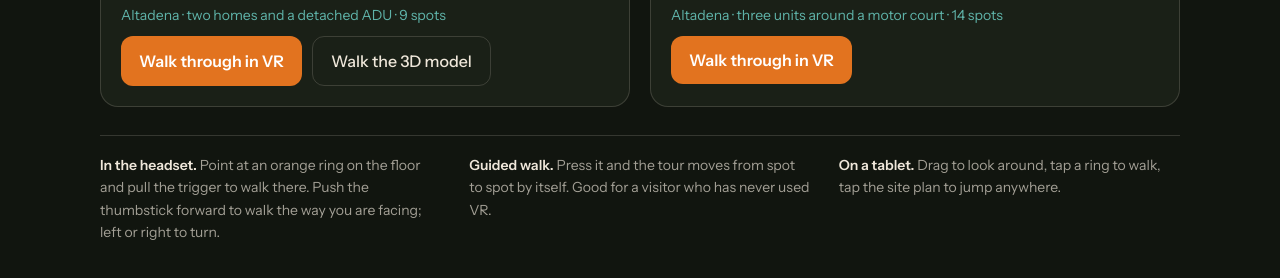
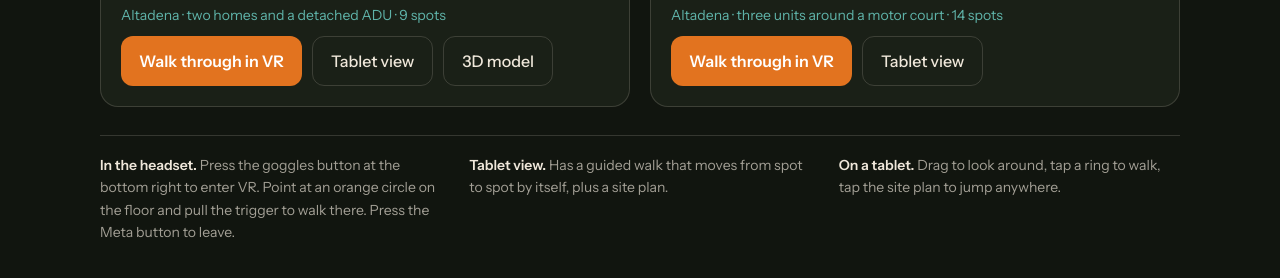
Before and after one commit to ypan-design/yds-vr, a plain HTML site: page index.html in a window 1280 px wide. Shown: the part 584-862 px from the top of the page. Drawn offline with Linux system fonts and the light colour scheme.

Commit message:
Add index.html

```diff
--- a/index.html
+++ b/index.html
@@ -27,13 +27,13 @@ a.btn:focus-visible{outline:2px solid var(--teal);outline-offset:2px}
 <p>Put on the headset, pick a project and press <b>Enter VR</b>. Each walkthrough is built from the Revit model and rendered at the real site.</p></header>
 <section class="grid">
  <article class="proj"><img src="pano/dolores/cover.jpg" alt="Front yard view of the Dolores Drive homes"><div class="body"><h2>Dolores Drive</h2><div class="meta">Altadena · two homes and a detached ADU · 9 spots</div>
-  <div class="actions"><a class="btn" href="tour.html?p=dolores">Walk through in VR</a><a class="btn alt" href="model.html">Walk the 3D model</a></div></div></article>
+  <div class="actions"><a class="btn" href="vr.html?p=dolores">Walk through in VR</a><a class="btn alt" href="tour.html?p=dolores">Tablet view</a><a class="btn alt" href="model.html">3D model</a></div></div></article>
  <article class="proj"><img src="pano/mariposa/cover.jpg" alt="Motor court view of the Mariposa Street units"><div class="body"><h2>Mariposa Street</h2><div class="meta">Altadena · three units around a motor court · 14 spots</div>
-  <div class="actions"><a class="btn" href="tour.html?p=mariposa">Walk through in VR</a></div></div></article>
+  <div class="actions"><a class="btn" href="vr.html?p=mariposa">Walk through in VR</a><a class="btn alt" href="tour.html?p=mariposa">Tablet view</a></div></div></article>
 </section>
 <section class="how">
- <div><b>In the headset.</b> Point at an orange ring on the floor and pull the trigger to walk there. Push the thumbstick forward to walk the way you are facing; left or right to turn.</div>
- <div><b>Guided walk.</b> Press it and the tour moves from spot to spot by itself. Good for a visitor who has never used VR.</div>
+ <div><b>In the headset.</b> Press the goggles button at the bottom right to enter VR. Point at an orange circle on the floor and pull the trigger to walk there. Press the Meta button to leave.</div>
+ <div><b>Tablet view.</b> Has a guided walk that moves from spot to spot by itself, plus a site plan.</div>
  <div><b>On a tablet.</b> Drag to look around, tap a ring to walk, tap the site plan to jump anywhere.</div>
 </section>
 </main></body></html>
```
